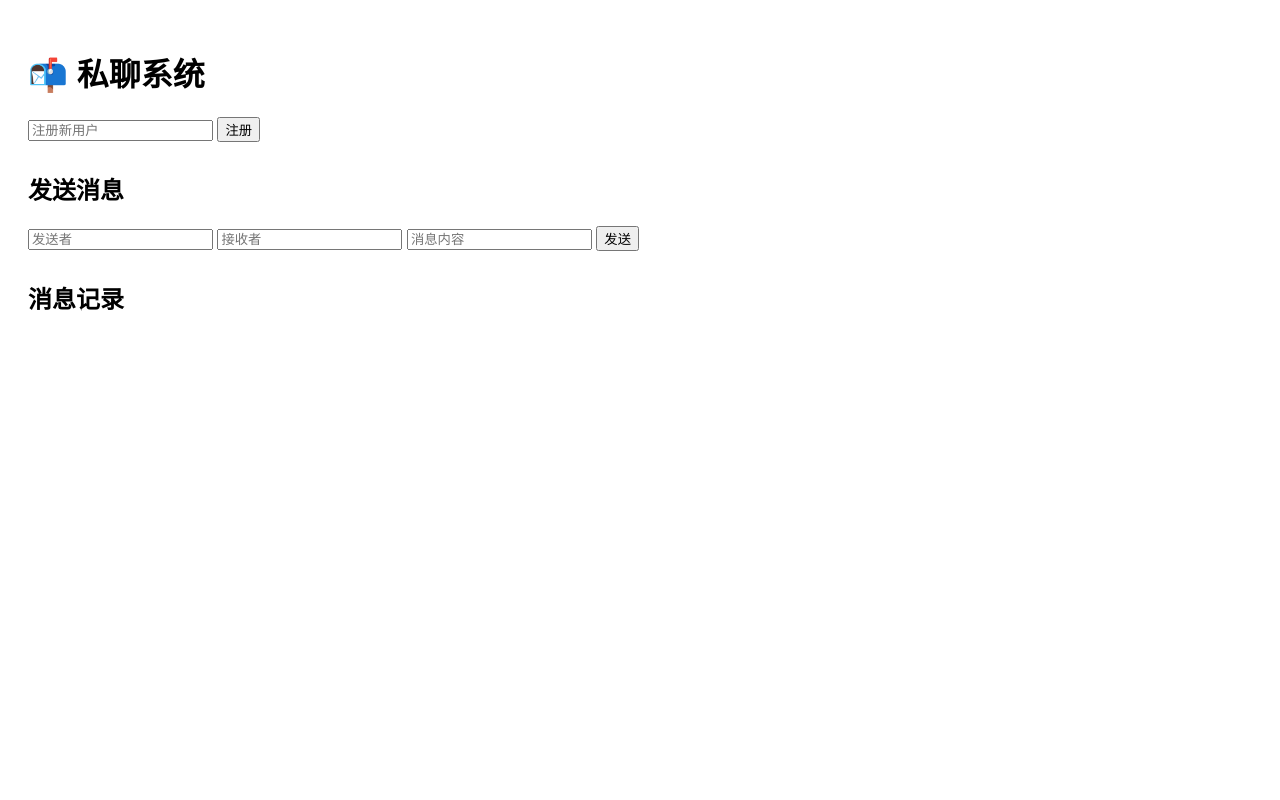
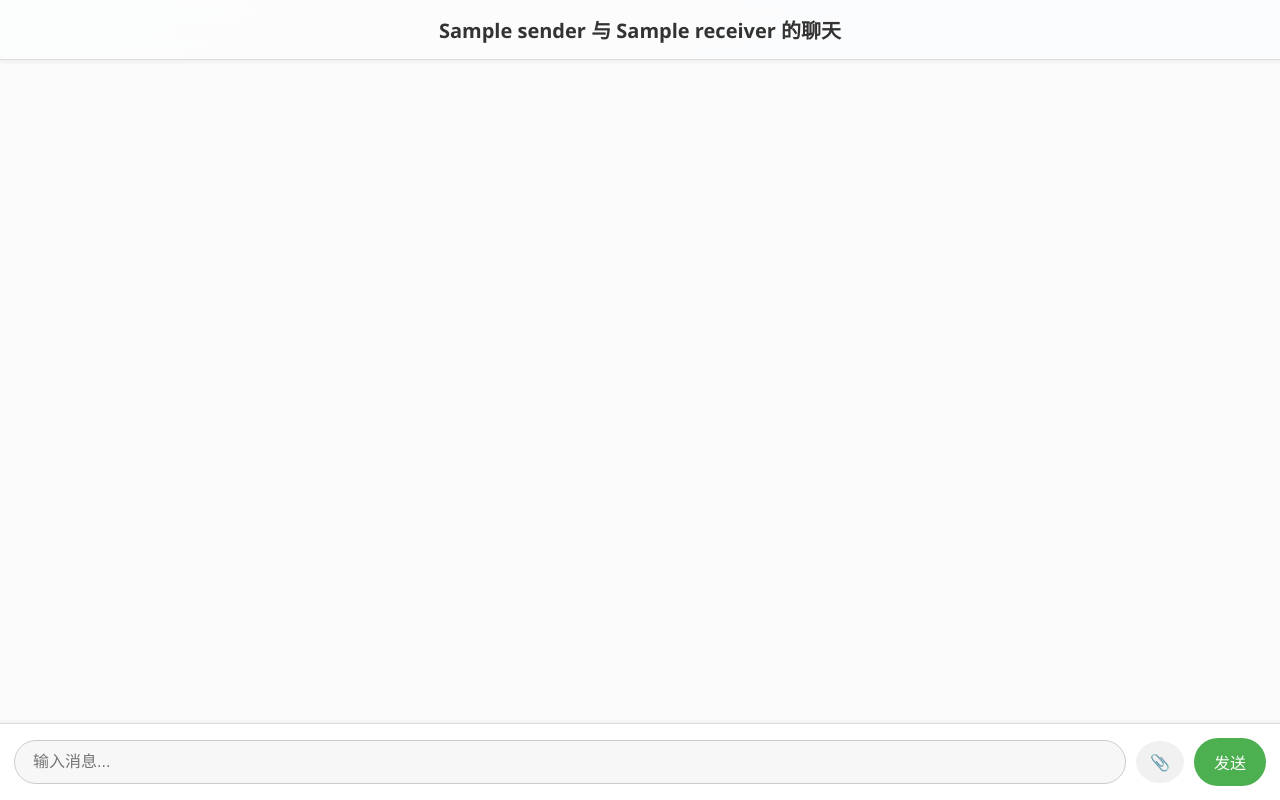
Before and after one commit to jerrardteh/MMU-TutorFinder, a Flask app: template DMsystem/templates/chat.html in a window 1280 px wide. Run offline with Flask 3, Linux system fonts and the light colour scheme; the template is opened without the code that fills it: most values are stand-ins (such as "Sample title", 1, 10 or a date in 2020).

Commit message:
Your commit description.

```diff
--- a/DMsystem/main.py
+++ b/DMsystem/main.py
@@ -1,33 +1,90 @@
-from flask import Flask, render_template, request, redirect, url_for
+from flask import Flask, render_template, request, send_from_directory
+from werkzeug.utils import secure_filename
+import os
+import json
+from datetime import datetime
 
 app = Flask(__name__)
 
-# 模拟用户和消息（保存在内存中）
-users = {}
-messages = []  # (sender, receiver, content)
+# Configure upload folder and chat history folder
+UPLOAD_FOLDER = 'static/uploads'
+CHAT_HISTORY_FOLDER = 'chat_history'
+app.config['UPLOAD_FOLDER'] = UPLOAD_FOLDER
+os.makedirs(UPLOAD_FOLDER, exist_ok=True)
+os.makedirs(CHAT_HISTORY_FOLDER, exist_ok=True)
 
-@app.route('/')
-def index():
-    return redirect(url_for('chat'))
+# Allowed file extensions
+ALLOWED_EXTENSIONS = {'png', 'jpg', 'jpeg', 'gif', 'pdf', 'docx', 'txt'}
 
-@app.route('/chat.html', methods=['GET', 'POST'])
-def chat():
+# Check if the file has an allowed extension
+def allowed_file(filename):
+    return '.' in filename and filename.rsplit('.', 1)[1].lower() in ALLOWED_EXTENSIONS
+
+# Load chat history from file
+def load_history(sender, receiver):
+    filename = get_chat_filename(sender, receiver)
+    if os.path.exists(filename):
+        with open(filename, 'r', encoding='utf-8') as f:
+            return json.load(f)
+    return []
+
+# Save chat history to file
+def save_history(sender, receiver, messages):
+    filename = get_chat_filename(sender, receiver)
+    for msg in messages:
+        msg['time'] = datetime.now().strftime("%Y-%m-%d %H:%M:%S")  # Add timestamp to each message
+
+    with open(filename, 'w', encoding='utf-8') as f:
+        json.dump(messages, f, ensure_ascii=False, indent=2)
+
+# Generate a consistent chat filename regardless of sender/receiver order
+def get_chat_filename(sender, receiver):
+    chat_file = '_'.join(sorted([sender, receiver])) + '_chat.json'
+    return os.path.join(CHAT_HISTORY_FOLDER, chat_file)
+
+# Route for the chat interface
+@app.route('/chat/<sender>/<receiver>', methods=['GET', 'POST'])
+def chat(sender, receiver):
     if request.method == 'POST':
-        sender = request.form.get('sender')
-        receiver = request.form.get('receiver')
-        content = request.form.get('message')
+        msg_type = 'text'
+        content = request.form.get('message', '')
 
-        if sender and receiver and content:
-            messages.append((sender, receiver, content))
+        # Handle file upload
+        if 'file' in request.files and allowed_file(request.files['file'].filename):
+            file = request.files['file']
+            filename = secure_filename(file.filename)
+            filepath = os.path.join(app.config['UPLOAD_FOLDER'], filename)
+            file.save(filepath)
 
-    return render_template('chat.html', users=users.keys(), messages=messages)
+            content = filename
+            ext = filename.lower().split('.')[-1]
+            if ext in ['jpg', 'jpeg', 'png', 'gif']:
+                msg_type = 'image'
+            else:
+                msg_type = 'file'
 
-@app.route('/register', methods=['POST'])
-def register():
-    username = request.form.get('username')
-    if username and username not in users:
-        users[username] = []
-    return redirect(url_for('chat'))
+        # Load current chat history
+        messages = load_history(sender, receiver)
+
+        # Add new message
+        messages.append({
+            'sender': sender,
+            'receiver': receiver,
+            'content': content,
+            'type': msg_type
+        })
+
+        # Save to JSON file
+        save_history(sender, receiver, messages)
+
+    # Load all chat history
+    messages = load_history(sender, receiver)
+    return render_template("chat.html", sender=sender, receiver=receiver, messages=messages)
+
+# Serve uploaded files
+@app.route('/uploads/<filename>')
+def uploaded_file(filename):
+    return send_from_directory(app.config['UPLOAD_FOLDER'], filename)
 
 if __name__ == '__main__':
     app.run(debug=True)
--- a/DMsystem/templates/chat.html
+++ b/DMsystem/templates/chat.html
@@ -2,36 +2,202 @@
 <html lang="zh">
 <head>
     <meta charset="UTF-8">
-    <title>DM Chat System</title>
+    <title>{{ receiver }}</title>
     <style>
-        body { font-family: sans-serif; padding: 20px; }
-        .message { margin-bottom: 10px; }
-        input, select { margin-bottom: 10px; }
+        * {
+            margin: 0;
+            padding: 0;
+            box-sizing: border-box;
+        }
+
+        body {
+            font-family: 'Segoe UI', 'Arial', sans-serif;
+            display: flex;
+            flex-direction: column;
+            height: 100vh;
+            background: linear-gradient(to bottom right, #f0f2f5, #e4ebf1);
+            color: #333;
+        }
+
+        h2 {
+            text-align: center;
+            padding: 15px;
+            background-color: #ffffffcc;
+            backdrop-filter: blur(10px);
+            border-bottom: 1px solid #ddd;
+            font-size: 20px;
+            box-shadow: 0 2px 4px rgba(0,0,0,0.05);
+        }
+
+        .messages {
+            flex: 1;
+            overflow-y: auto;
+            padding: 20px;
+            background-color: #fafafa;
+        }
+
+        .message {
+            margin: 15px 0;
+            display: flex;
+            flex-direction: column;
+            position: relative;
+            transition: all 0.3s ease;
+        }
+
+        .message.sent {
+            align-items: flex-start;
+        }
+
+        .message.received {
+            align-items: flex-end;
+        }
+
+        .content {
+            max-width: 70%;
+            padding: 14px 18px;
+            border-radius: 20px;
+            font-size: 16px;
+            line-height: 1.6;
+            box-shadow: 0 2px 6px rgba(0, 0, 0, 0.08);
+            position: relative;
+            animation: fadeIn 0.3s ease;
+        }
+
+        .message.sent .content {
+            background: #d4f8c5;
+            border-bottom-left-radius: 0;
+        }
+
+        .message.received .content {
+            background: #e1e9ff;
+            border-bottom-right-radius: 0;
+        }
+
+        .time {
+            font-size: 12px;
+            color: #888;
+            margin-top: 8px;
+            text-align: center;
+            position: absolute;
+            width: 100%;
+            bottom: -20px;
+        }
+
+        .message img {
+            max-width: 100%;
+            border-radius: 12px;
+            margin-top: 5px;
+            border: 1px solid #ccc;
+        }
+
+        .message a {
+            color: #1976d2;
+            text-decoration: underline;
+        }
+
+        .message-input {
+            display: flex;
+            padding: 14px;
+            background-color: #fff;
+            border-top: 1px solid #ddd;
+            box-shadow: 0 -1px 4px rgba(0,0,0,0.05);
+        }
+
+        .message-input form {
+            display: flex;
+            width: 100%;
+            gap: 10px;
+            align-items: center;
+        }
+
+        .message-input input[type="text"] {
+            flex: 1;
+            padding: 12px 18px;
+            border-radius: 25px;
+            border: 1px solid #ccc;
+            background-color: #f7f7f7;
+            font-size: 16px;
+            transition: border 0.3s;
+        }
+
+        .message-input input[type="text"]:focus {
+            outline: none;
+            border-color: #4CAF50;
+        }
+
+        .message-input input[type="file"] {
+            display: none;
+        }
+
+        .message-input label {
+            background-color: #f1f1f1;
+            padding: 10px 14px;
+            border-radius: 50%;
+            cursor: pointer;
+            transition: background 0.2s;
+        }
+
+        .message-input label:hover {
+            background-color: #e0e0e0;
+        }
+
+        .message-input button {
+            padding: 12px 20px;
+            background-color: #4CAF50;
+            color: white;
+            border: none;
+            border-radius: 25px;
+            font-size: 16px;
+            cursor: pointer;
+            transition: background 0.3s;
+        }
+
+        .message-input button:hover {
+            background-color: #45a049;
+        }
+
+        .messages::-webkit-scrollbar {
+            width: 6px;
+        }
+
+        .messages::-webkit-scrollbar-thumb {
+            background-color: #ccc;
+            border-radius: 3px;
+        }
+
+        @keyframes fadeIn {
+            from { opacity: 0; transform: translateY(10px); }
+            to { opacity: 1; transform: translateY(0); }
+        }
     </style>
 </head>
 <body>
-    <h1>📬 私聊系统</h1>
+    <h2>{{ sender }} 与 {{ receiver }} 的聊天</h2>
 
-    <form action="/register" method="POST">
-        <input type="text" name="username" placeholder="注册新用户" required>
-        <button type="submit">注册</button>
-    </form>
-
-    <h2>发送消息</h2>
-    <form method="POST">
-        <input type="text" name="sender" placeholder="发送者" required>
-        <input type="text" name="receiver" placeholder="接收者" required>
-        <input type="text" name="message" placeholder="消息内容" required>
-        <button type="submit">发送</button>
-    </form>
-
-    <h2>消息记录</h2>
-    <div>
-        {% for sender, receiver, content in messages %}
-            <div class="message">
-                <strong>{{ sender }}</strong> → <strong>{{ receiver }}</strong>: {{ content }}
+    <div class="messages">
+        {% for msg in messages %}
+            <div class="message {% if msg.sender == sender %}sent{% else %}received{% endif %}">
+                <div class="content">
+                    {% if msg.type == 'image' %}
+                        <img src="{{ url_for('uploaded_file', filename=msg.content) }}" alt="图片">
+                    {% elif msg.type == 'file' %}
+                        <a href="{{ url_for('uploaded_file', filename=msg.content) }}" download>{{ msg.content }}</a>
+                    {% else %}
+                        <p>{{ msg.content }}</p>
+                    {% endif %}
+                </div>
+                <div class="time">{{ msg.time }}</div>
             </div>
         {% endfor %}
     </div>
+
+    <div class="message-input">
+        <form method="POST" enctype="multipart/form-data">
+            <input type="text" name="message" placeholder="输入消息..." required>
+            <label for="file-upload">📎</label>
+            <input type="file" id="file-upload" name="file">
+            <button type="submit">发送</button>
+        </form>
+    </div>
 </body>
 </html>
```
Also changed, not shown: DMsystem/chat_history/alice_bob_chat.json (added, +65 -0 lines), DMsystem/chat_history/alice_charlie_chat.json (added, +8 -0 lines).
